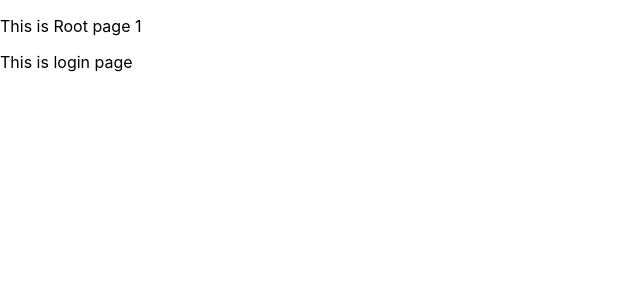
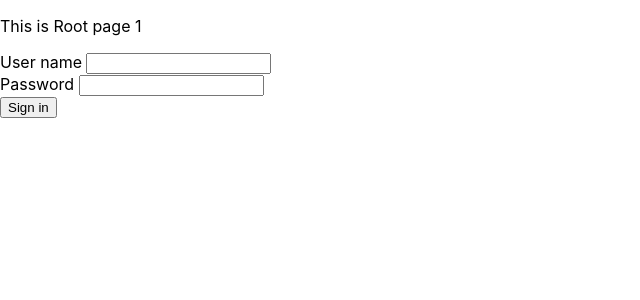
Before and after one commit to KhoaDinhNguyen/ToDoList, a React (Create React App) app: page /ToDoList/login in a window 1280 px wide. Shown: the top 300 px of the page, without its empty margins (0-640 px from the left). Built offline with nearby package versions, Linux system fonts and the light colour scheme.

Commit message:
feat: create login page (form, backend, loginSlice) and authen page

```diff
--- a/package.json
+++ b/package.json
@@ -8,6 +8,9 @@
     "@testing-library/jest-dom": "^5.17.0",
     "@testing-library/react": "^13.4.0",
     "@testing-library/user-event": "^13.5.0",
+    "body-parser": "^1.20.3",
+    "cors": "^2.8.5",
+    "pg": "^8.13.0",
     "react": "^18.3.1",
     "react-dom": "^18.3.1",
     "react-redux": "^9.1.2",
--- a/src/App.js
+++ b/src/App.js
@@ -2,11 +2,13 @@ import logo from './logo.svg';
 import './App.css';
 import Login from './app/Login';
 import Root from './app/Root';
+import Authen from './app/Authen';
 import { createBrowserRouter, createRoutesFromElements, Route, RouterProvider } from 'react-router-dom';
 
 const router = createBrowserRouter(createRoutesFromElements(
   <Route path="ToDoList" element={<Root/>}>
     <Route path="login" element={<Login/>}/>
+    <Route path="authen" element={<Authen/>}/>
   </Route>
 ));
 
--- /dev/null
+++ b/src/app/Authen.js
@@ -0,0 +1,11 @@
+import { useSearchParams } from "react-router-dom";
+
+function Authen() {
+    return (
+        <>
+            <h1>Waiting</h1>
+        </>
+    )
+}
+
+export default Authen;
--- a/src/app/Login.js
+++ b/src/app/Login.js
@@ -1,7 +1,54 @@
+import { useSelector, useDispatch } from "react-redux";
+import { userNameLoginSlice, passwordLoginSlice } from "../features/signIn/signInSlice";
+import { useNavigate } from "react-router-dom";
+
+const url = "http://localhost:8080/ToDoList/authen";
+
 function Login() {
+
+    const username = useSelector((state) => state[userNameLoginSlice.name]);
+    const password = useSelector((state) => state[passwordLoginSlice.name]);
+    const dispatch = useDispatch();
+    const navigate = useNavigate();
+
+    const onChangeUserName = (event) => {
+        dispatch(userNameLoginSlice.actions.add(event.target.value));
+    }
+
+    const onChangePassword = (event) => {
+        dispatch(passwordLoginSlice.actions.add(event.target.value));
+    }
+
+    const onClickLogin = async () => {
+        const data = JSON.stringify({username: username, password: password});
+        try {
+            const response = await fetch(url, {
+                method: 'POST',
+                body: data,
+                headers: {
+                    'Content-type' : 'application/json'
+                }
+            })
+            if (response.ok) {
+                const jsonResponse = await response.json();
+                console.log(jsonResponse);
+                navigate('/ToDoList/authen');
+            }
+        }
+        catch (error) {
+            console.log(error);
+        }
+    }
+
     return (
         <>
-            <p>This is login page</p>
+            <label htmlFor="username">User name </label>
+            <input name="username" type="text" required value={username} onChange={onChangeUserName}/>
+            <br></br>
+            <label htmlFor="password">Password </label>
+            <input name="password" type="password" value={password} required onChange={onChangePassword}/>
+            <br></br>
+            <button onClick={onClickLogin}> Sign in </button>
         </>
     )
 }
--- a/src/app/store.js
+++ b/src/app/store.js
@@ -1,7 +1,8 @@
 import { combineReducers, configureStore } from "@reduxjs/toolkit";
-
+import { userNameLoginSlice, passwordLoginSlice } from "../features/signIn/signInSlice";
 const reducers = {
-
+    [userNameLoginSlice.name] : userNameLoginSlice.reducer,
+    [passwordLoginSlice.name] : passwordLoginSlice.reducer
 }
 
 const rootReducer = combineReducers(reducers);
--- /dev/null
+++ b/src/features/signIn/signInSlice.js
@@ -0,0 +1,23 @@
+import { createSlice } from "@reduxjs/toolkit";
+
+export const userNameLoginSlice = createSlice({
+    name: "userNameLogin",
+    initialState: "",
+    reducers: {
+        add(state, action) {
+            state = action.payload;
+            return state;
+        }
+    }
+});
+
+export const passwordLoginSlice = createSlice({
+    name: "passwordLogin",
+    initialState: "",
+    reducers: {
+        add(state, action) {
+            state = action.payload;
+            return state;
+        }
+    }
+});
```
Also changed, not shown: src/backend/queries.js (added, +45 -0 lines), src/backend/requests.js (added, +19 -0 lines), 1 other file (tests, documents, lock files or other folders).
